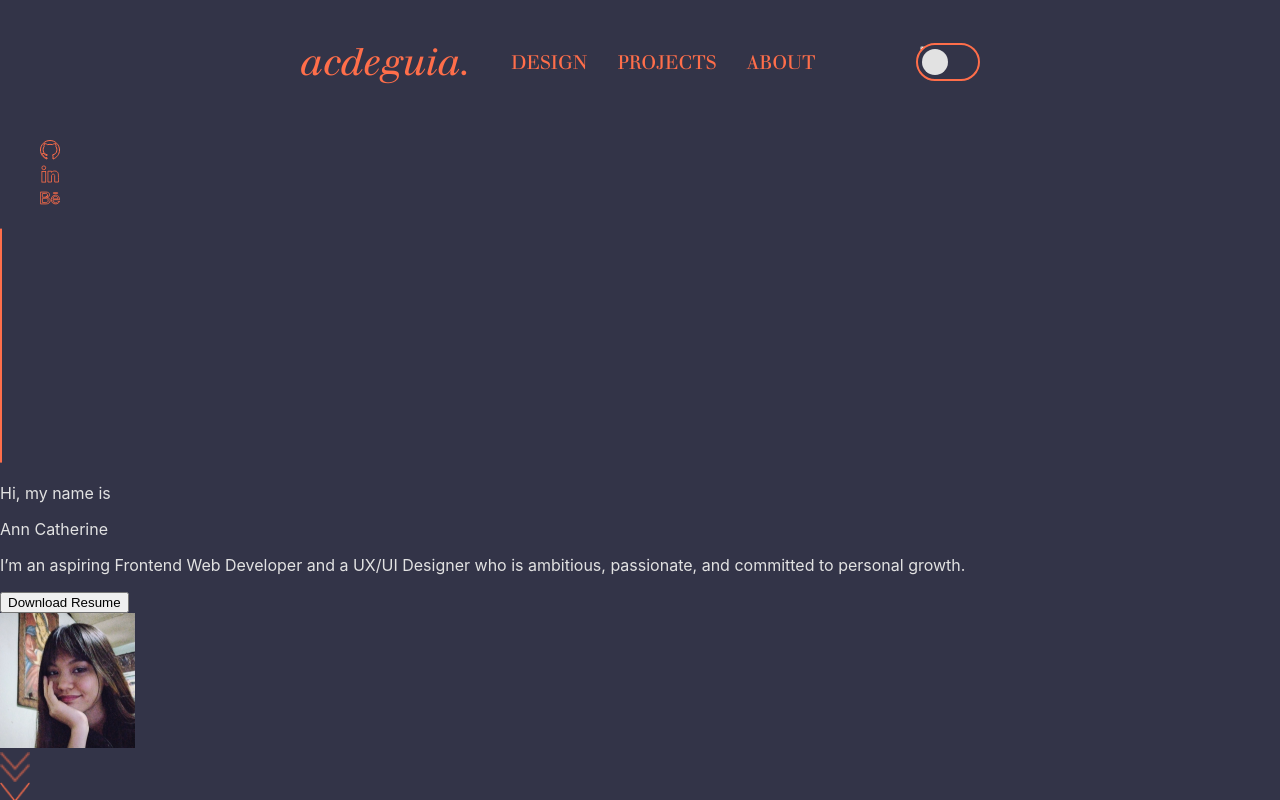
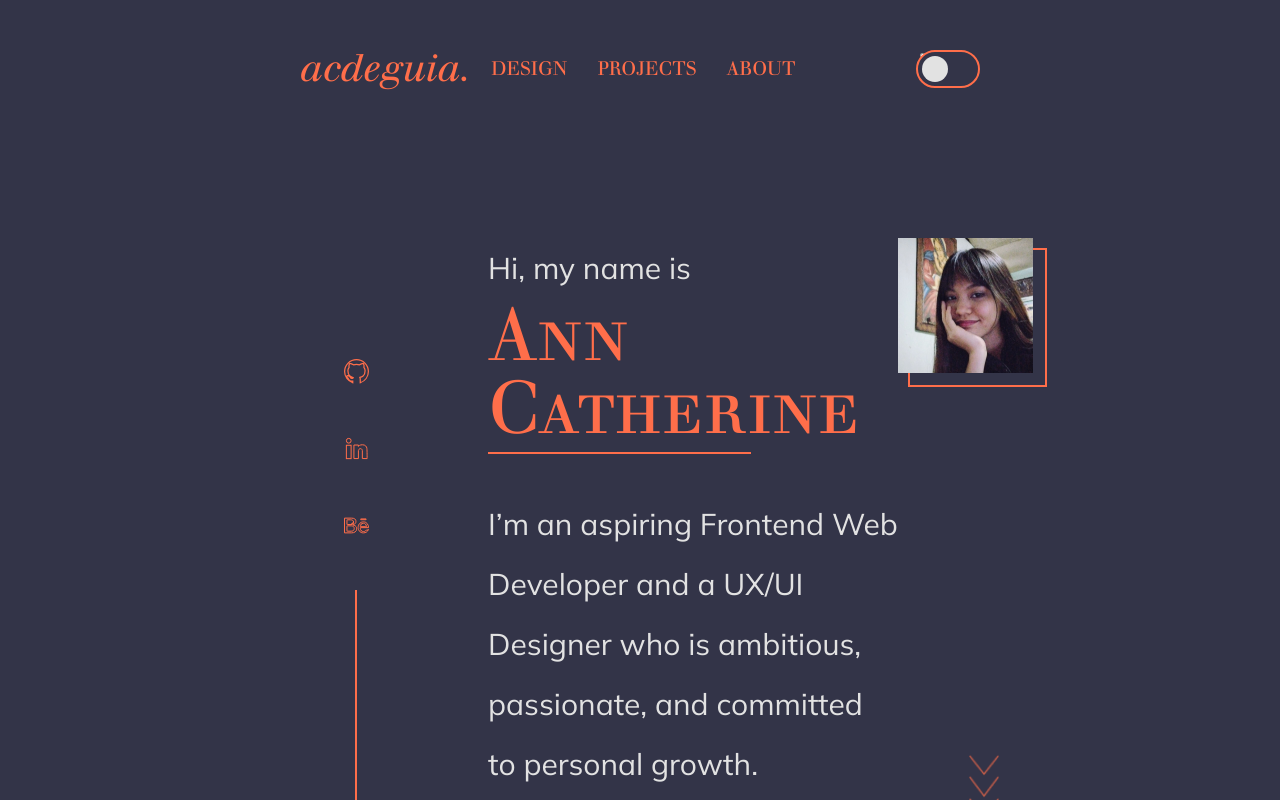
Before and after one commit to acdeguia/acdeguia-portfolio, a React (Create React App) app in the folder portfolio/: page / in a window 1280 px wide. Shown: the top 800 px of the page. Built offline with nearby package versions, Linux system fonts and the light colour scheme.

Commit message:
Add styles and animation

```diff
--- a/portfolio/public/index.html
+++ b/portfolio/public/index.html
@@ -4,6 +4,9 @@
     <meta charset="utf-8" />
     <link rel="icon" href="%PUBLIC_URL%/favicon.ico" />
     <meta name="viewport" content="width=device-width, initial-scale=1" />
+    <link rel="preconnect" href="https://fonts.googleapis.com">
+<link rel="preconnect" href="https://fonts.gstatic.com" crossorigin>
+<link href="https://fonts.googleapis.com/css2?family=Mulish:wght@400;500&display=swap" rel="stylesheet">
     <meta name="theme-color" content="#000000" />
     <meta
       name="description"
@@ -24,7 +27,7 @@
       work correctly both with client-side routing and a non-root public URL.
       Learn how to configure a non-root public URL by running `npm run build`.
     -->
-    <title>React App</title>
+    <title>acdeguia</title>
   </head>
   <body>
     <noscript>You need to enable JavaScript to run this app.</noscript>
--- a/portfolio/src/components/Hero.js
+++ b/portfolio/src/components/Hero.js
@@ -10,43 +10,53 @@ import behanceicon from "../assets/behance.svg";
 function Hero() {
   return (
     <section className="hero-section">
+      <div className="left-main">
         <div className="social-media_links">
           <ul>
             <li>
               <a href="https://github.com/acdeguia">
-              <img src={githubicon} alt="github icon" />
+                <img className="icons" src={githubicon} alt="github icon" />
               </a>
             </li>
             <li>
               <a href="https://www.linkedin.com/in/acdeguia">
-              <img src={linkedinicon} alt="github icon" />
+                <img className="icons" src={linkedinicon} alt="github icon" />
               </a>
             </li>
             <li>
               <a href="https://www.behance.net/acdeguia">
-              <img src={behanceicon} alt="github icon" />
+                <img className="icons" src={behanceicon} alt="github icon" />
               </a>
             </li>
           </ul>
-        <img src={verticalLine} alt="vertical-line-design"></img>
+          <div className="vertical"></div>
         </div>
         <div className="hero-main">
+          <div>
             <p>Hi, my name is</p>
-        <p>Ann Catherine</p>
+            <h1 className="underline">Ann Catherine</h1>
+          </div>
           <p>
             I’m an aspiring <span>Frontend Web Developer</span> and a{" "}
             <span>UX/UI Designer</span> who is ambitious, passionate, and
             committed to personal growth.
           </p>
-        <button className="btn resume-btn">Download Resume</button>
+          <button className="btn resume-btn"><span>Download Resume</span></button>
+
         </div>
+      </div>
+
+      <div className="main-hero_right">
         <div className="image-container">
+
+          <div className='box-style'></div>
           <img className="myImg" src={myImage} alt="myimage" />
-        {/* <div className='box-style'></div> */}
         </div>
-      <div className="arrow-container">
-        <img src={arrowTail} alt="arrow" />
-        <img className="arrow-head" src={arrowHead} alt="arrow" />
+        <div className="scroll-arrow">
+          <img src={arrowHead} alt="arrow" />
+          <img src={arrowHead} alt="arrow" />
+          <img src={arrowHead} alt="arrow" />
+        </div>
       </div>
     </section>
   );
--- a/portfolio/src/index.css
+++ b/portfolio/src/index.css
@@ -46,6 +46,131 @@
     url("./assets/fonts/Justus-Bold.woff") format("woff");
 }
 
+html,
+body,
+div,
+span,
+applet,
+object,
+iframe,
+h1,
+h2,
+h3,
+h4,
+h5,
+h6,
+p,
+blockquote,
+pre,
+a,
+abbr,
+acronym,
+address,
+big,
+cite,
+code,
+del,
+dfn,
+em,
+img,
+ins,
+kbd,
+q,
+s,
+samp,
+small,
+strike,
+strong,
+sub,
+sup,
+tt,
+var,
+b,
+u,
+i,
+center,
+dl,
+dt,
+dd,
+ol,
+ul,
+li,
+fieldset,
+form,
+label,
+legend,
+table,
+caption,
+tbody,
+tfoot,
+thead,
+tr,
+th,
+td,
+article,
+aside,
+canvas,
+details,
+embed,
+figure,
+figcaption,
+footer,
+header,
+hgroup,
+menu,
+nav,
+output,
+ruby,
+section,
+summary,
+time,
+mark,
+audio,
+video {
+  margin: 0;
+  padding: 0;
+  border: 0;
+  font-size: 100%;
+  font: inherit;
+  vertical-align: baseline;
+}
+/* HTML5 display-role reset for older browsers */
+article,
+aside,
+details,
+figcaption,
+figure,
+footer,
+header,
+hgroup,
+menu,
+nav,
+section {
+  display: block;
+}
+body {
+  line-height: 1;
+}
+ol,
+ul {
+  list-style: none;
+}
+blockquote,
+q {
+  quotes: none;
+}
+blockquote:before,
+blockquote:after,
+q:before,
+q:after {
+  content: "";
+  content: none;
+}
+table {
+  border-collapse: collapse;
+  border-spacing: 0;
+}
+
 :root {
   --primary-color: #e2e2e2;
   --bg-color: #333448;
@@ -68,29 +193,23 @@ code {
     monospace;
 }
 
-.image-container {
-  position: relative;
-}
-
-.box-style {
-  position: absolute;
-  border: 2px solid #ff6e4a;
-  width: 135px;
-  height: 135px;
-}
-
 .header,
 .header-li,
 .arrow-container,
 .app,
-#root {
+#root,
+.social-media_links,
+.social-media_links ul,
+.hero-section,
+.vertical,
+.hero-main,
+.left-main, .scroll-arrow {
   display: flex;
 }
 
 .app,
-#root {
-  justify-content: center;
-  align-items: center;
+#root,
+.social-media_links ul, .scroll-arrow  {
   flex-direction: column;
 }
 
@@ -114,9 +233,11 @@ li {
   font-size: 37.5px;
 }
 
+
+
 .header {
   justify-content: space-between;
-  padding: 0 300px;
+  padding: 50px 300px;
   align-items: center;
 }
 .header-li {
@@ -172,3 +293,157 @@ input:checked + .slider:before {
   -ms-transform: translateX(26px);
   transform: translateX(26px);
 }
+
+/* HERO STYLES */
+
+.hero-section {
+  padding: 0 300px;
+  margin-top: 100px;
+}
+
+.social-media_links {
+  width: 100px;
+  flex-direction: column;
+  align-items: center;
+  justify-content: center;
+  padding: 0 25px;
+  padding-top: 20px;
+}
+
+.icons {
+  height: 25px;
+  width: auto;
+}
+
+.social-media_links ul {
+  gap: 50px;
+  margin-bottom: 50px;
+}
+
+.vertical {
+  width: 2px;
+  height: 234px;
+  background-color: var(--heading-color);
+  margin: 0 auto;
+}
+
+.hero-section {
+  justify-content: space-between;
+}
+
+.hero-main {
+  flex-direction: column;
+  gap: 50px;
+}
+
+.left-main {
+  gap: 76px;
+}
+
+.hero-main p {
+  font-size: 30px;
+  font-family: Mulish;
+  line-height: 60px;
+  max-width: 660px;
+}
+
+.hero-main h1 {
+  font-size: 73.24px;
+  font-family: "Justus Versalitas";
+  color: var(--heading-color);
+}
+
+.btn {
+  border-radius: 2px;
+  border: 2px solid var(--heading-color);
+  width: fit-content;
+  background-color: transparent;
+}
+
+.resume-btn {
+  height: 80px;
+  color: var(--primary-color);
+  font-size: 30px;
+  font-family: Mulish;
+  position: relative;
+  transition: all 0.35s;
+}
+
+.resume-btn:hover {
+  background-color: var(--heading-color);
+  color: var(--bg-color);
+}
+
+.image-container {
+  position: relative;
+}
+
+
+.box-style {
+  position: absolute;
+  border: 2px solid #ff6e4a;
+  width: 135px;
+  height: 135px;
+  top: 10px;
+  left: 10px;
+  z-index: -1;
+}
+
+.main-hero_right {
+  position: relative;
+}
+
+
+@keyframes scrollArrow {
+  0% {
+    opacity: 1;
+    transform: translateY(0);
+  }
+  50% {
+    opacity: 60%;
+  }
+  100% {
+    opacity: 1;
+    transform: translateY(10px);
+  }
+}
+
+.scroll-arrow {
+  position: absolute;
+  bottom: 20px;
+  top: 75%;
+  right: 25%;
+  transform: translateX(-50%);
+  width: 30px;
+  height: 30px;
+  transform: rotate(45deg);
+  animation: scrollArrow 1.5s infinite ease-in-out alternate;
+}
+
+@keyframes underline {
+  0% {
+    width: 0;
+  }
+  50% {
+    width: calc(100% - 2em);
+  }
+  100% {
+    width: calc(100% - 2em);
+  }
+}
+
+.underline {
+  position: relative;
+  display: inline-block;
+}
+
+.underline::after {
+  content: "";
+  position: absolute;
+  bottom: -10px;
+  left: 0;
+  width: 0;
+  height: 2px;
+  background-color: var(--heading-color);
+  animation: underline 2s ease-in-out forwards;
+}
```
Lines whose indentation alone changed are shown as unchanged.
